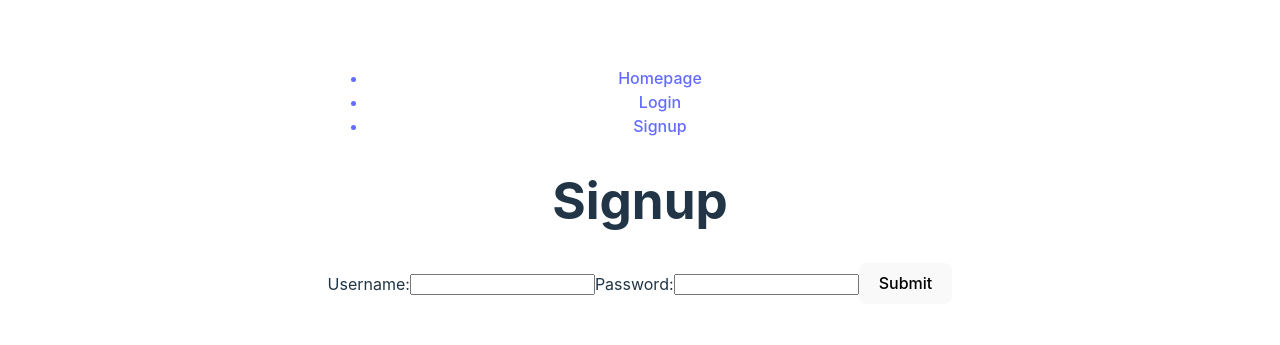
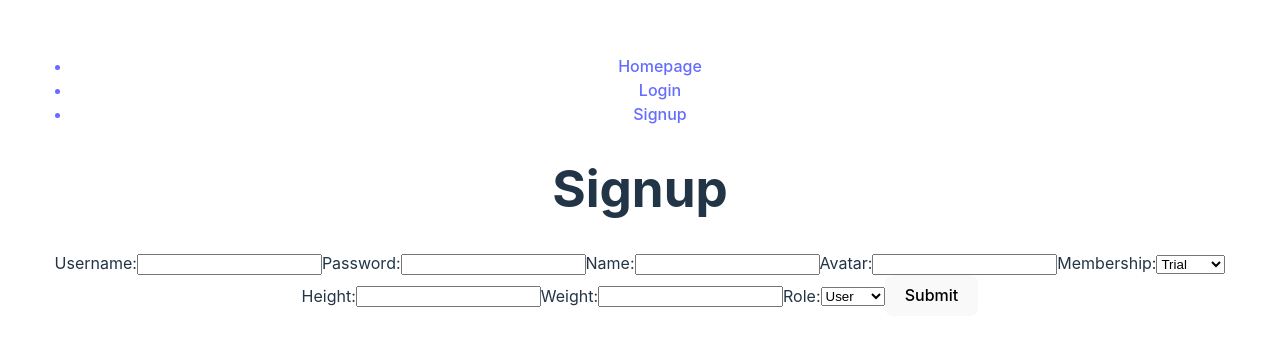
Before and after one commit to sayedhamed3/brute-force-frontend, a React (Vite) app: page /signup in a window 1280 px wide. Shown: the part 223-568 px from the top of the page. Built offline with nearby package versions, Linux system fonts and the light colour scheme; no server answers.

Commit message:
allowed for usage of user data

```diff
--- a/src/App.jsx
+++ b/src/App.jsx
@@ -6,10 +6,22 @@ import Signup from './pages/Signup'
 import Navbar from './components/Navbar'
 import ValidateIsLoggedIn from './validators/ValidateIsLoggedIn'
 import ValidateIsLoggedOut from './validators/ValidateIsLoggedOut'
+import Detailspage from './pages/Detailspage'
+import * as detailServices from './Services/detailservices.js'
+import { useContext, useState, useEffect } from 'react';
+import {authContext} from './context/AuthContext.jsx'
+function App() {
+  const { user } = useContext(authContext);
 
-function App() {
+  useEffect(() => {
+    const fetchAllUsers = async () => {
+      const userData = await detailServices.index();
 
-
+      // console log to verify
+      console.log('userData:', userData);
+    };
+    if (user) fetchAllUsers();
+  }, [user]);
   return (
     <>
       <Navbar/>
@@ -17,6 +29,7 @@ function App() {
         <Route path="/signup" element={<Signup/>}/>
         <Route path="/login" element={<Login/>}/>
         <Route path="/home" element={<ValidateIsLoggedIn><Homepage/></ValidateIsLoggedIn>}/>
+        <Route path="/user" element={<ValidateIsLoggedIn><Detailspage/></ValidateIsLoggedIn>}/>
       </Routes>
     </>
   )
--- /dev/null
+++ b/src/Services/detailServices.js
@@ -0,0 +1,18 @@
+const BASE_URL = `${import.meta.env.VITE_BACKEND_URL}/user`;
+import { useState, useEffect } from "react";
+import axios from "axios";
+const index = async () => {
+    try {
+      const res = await fetch(BASE_URL, {
+        headers: { Authorization: `Bearer ${localStorage.getItem('token')}` },
+      });
+      console.log(res)
+      return res.json();
+    } catch (error) {
+      console.log(error);
+    }
+  };
+
+  export {
+    index,
+  };
--- a/src/components/Navbar.jsx
+++ b/src/components/Navbar.jsx
@@ -10,11 +10,15 @@ function Navbar() {
   return (
     <div>
       <ul>
-        <Link to="/"><li>Homepage</li></Link>
+        <Link to="/home"><li>Homepage</li></Link>
         {user && (
 
           <>
-          <li>Welcome {user.username}</li>
+          <Link to="/plan"><li>Exercise Plans</li></Link>
+          <Link to="/classes"><li>Classes this week</li></Link>
+          <Link to="/user"><li>Personal details</li></Link>
+
+
           <button onClick={logout}>Logout</button>
           </>
         )}
--- a/src/context/AuthContext.jsx
+++ b/src/context/AuthContext.jsx
@@ -14,7 +14,7 @@ function UserProvider(props){
     async function validateToken(){
         // first get the token from localStorage
         const token = localStorage.getItem("token")
-
+        console.log(token)
         if(token){
         // first condition if there is a valid token
 
--- /dev/null
+++ b/src/pages/Detailspage.jsx
@@ -0,0 +1,5 @@
+const Details = (props) => {
+    return <main>User Details</main>;
+  };
+
+  export default Details;
--- a/src/pages/Homepage.jsx
+++ b/src/pages/Homepage.jsx
@@ -11,11 +11,10 @@ function Homepage() {
     const response= await axios.get(`${import.meta.env.VITE_BACKEND_URL}/test-jwt/checkout`,{headers:{Authorization:`Bearer ${token}`}})
     console.log(response.data)
   }
-
-  callProtectedRoute()
   return (
     <div>
-      Homepage
+      <h1>Homepage</h1>
+      <p>Welcome to the homepage!</p>
     </div>
   )
 }
--- a/src/pages/Login.jsx
+++ b/src/pages/Login.jsx
@@ -24,6 +24,8 @@ function Login() {
           console.log(response.data)
           localStorage.setItem("token",response.data.token)
           validateToken()
+          // after successful login, redirect to homepage
+          navigate("/home")
           // navigate("/login")
       }
       catch(err){
--- a/src/pages/Signup.jsx
+++ b/src/pages/Signup.jsx
@@ -6,7 +6,15 @@ function Signup() {
 
     const [formData, setFormData] = useState({
         username:"",
-        password:""
+        password:"",
+        name:"",
+        avatar:"",
+        membership:"",
+        metrics:{
+          height:"",
+          weight:"",
+        },
+        role:""
     })
 
     const navigate = useNavigate()
@@ -25,6 +33,10 @@ function Signup() {
         catch(err){
             console.log(err)
         }
+    }
+
+    async function handleMetrics(e){
+        setFormData({...formData,metrics:{...formData.metrics,[e.target.name]:e.target.value}})
     }
   return (
     <div>
@@ -48,7 +60,57 @@ function Signup() {
          value={formData.password}
          onChange={handleChange}
           />
-
+        <label htmlFor='name'>Name:</label>
+        <input type="text"
+        name='name'
+        id='name'
+        value={formData.name}
+        onChange={handleChange}
+        />
+        <label htmlFor='avatar'>Avatar:</label>
+        <input type="text"
+        name='avatar'
+        id='avatar'
+        value={formData.avatar}
+        onChange={handleChange}
+        />
+        <label htmlFor='membership'>Membership:</label>
+        <select
+        name='membership'
+        id='membership'
+        value={formData.membership}
+        onChange={handleChange}
+        >
+            <option value="trial">Trial</option>
+            <option value="Monthly">Monthly</option>
+            <option value="annual">Annual</option>
+            <option value="trainer">Trainer</option>
+        </select>
+        <label htmlFor='height'>Height:</label>
+        <input type="text"
+        name='height'
+        id='height'
+        value={formData.metrics.height}
+        onChange={handleMetrics}
+        />
+        <label htmlFor='weight'>Weight:</label>
+        <input type="text"
+        name='weight'
+        id='weight'
+        value={formData.metrics.weight}
+        onChange={handleMetrics}
+        />
+        <label htmlFor='role'>Role:</label>
+        <select
+        name='role'
+        id='role'
+        value={formData.role}
+        onChange={handleChange}
+        >
+            <option value="user">User</option>
+            <option value="admin">Admin</option>
+            <option value="trainer">Trainer</option>
+        </select>
           <button>Submit</button>
       </form>
     </div>
```
